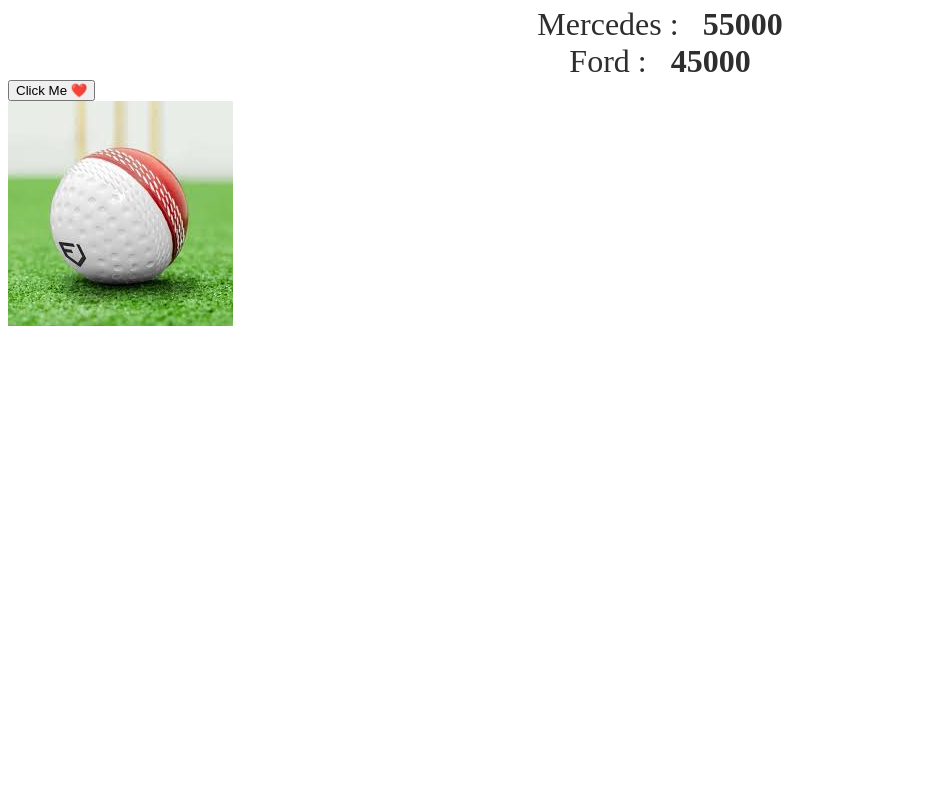
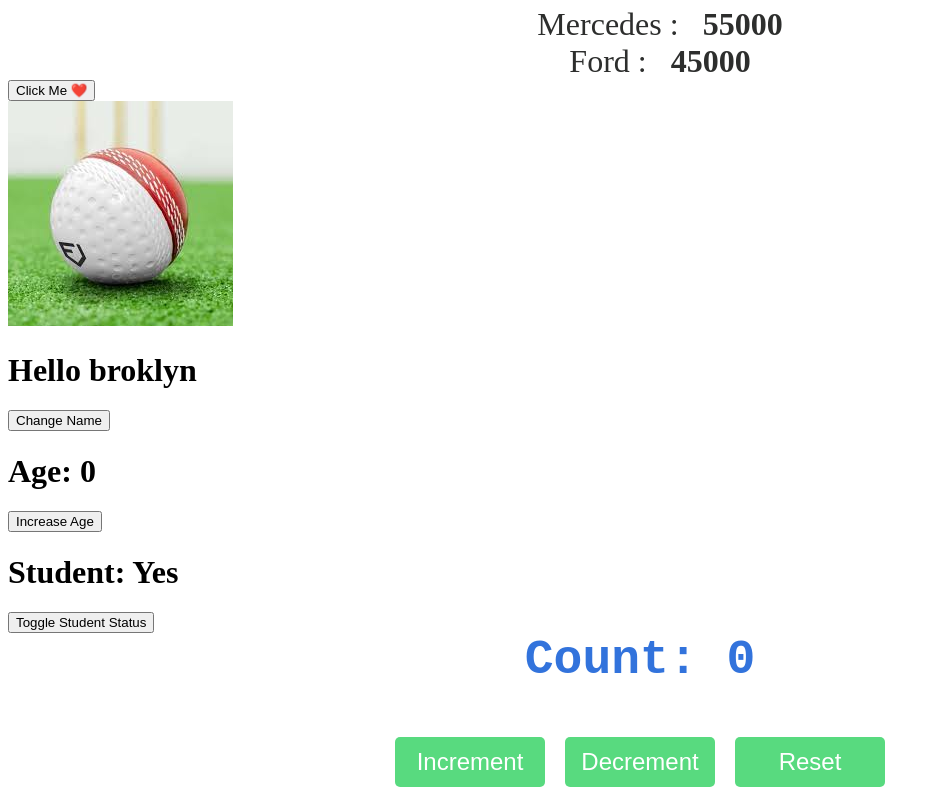
Before and after one commit to dev-olalekan/basic-app-react, a React (Vite) app: page / in a window 1280 px wide. Shown: the part 1905-2700 px from the top of the page, without its empty margins (0-940 px from the left). Before the commit the page ends 2243 px from the top, so only its background shows below. Built offline with nearby package versions, Linux system fonts and the light colour scheme.

Commit message:
use state hook

```diff
--- a/src/App.jsx
+++ b/src/App.jsx
@@ -6,6 +6,8 @@
 import Listing from "./Listing"
 import ClickingButton from "./Clickingbutton"
 import ClickingImage from "./Clickimage"
+import Hookings from "./Hookings"
+import Counter from "./Counter"
 
 function App() {
 
@@ -59,6 +61,12 @@
       {/* for the click image */}
       <ClickingImage />
 
+      {/* for usestate hook */}
+      <Hookings />
+
+      {/* for */}
+      <Counter />
+
     </div>
   )
 }
--- a/src/Clickimage.jsx
+++ b/src/Clickimage.jsx
@@ -5,7 +5,6 @@
 
     return (
         <div>
-            {/* <button onClick={}>click to change💕</button> */}
             <img src={imageurl} alt="" onClick={(e) => handleClick(e)} />
         </div>
     )
--- /dev/null
+++ b/src/Counter.jsx
@@ -0,0 +1,28 @@
+import React, { useState } from "react"
+
+function Counter() {
+    const [count, setCount] = useState(0)
+
+    const increment = () => {
+        setCount(count + 1)
+    }
+
+    const decrement = () => {
+        setCount(count - 1)
+    }
+
+    const reset = () => {
+        setCount(0)
+    }
+
+    return (
+        <div className="counter-container">
+            <h1 className="counter-display">Count: {count}</h1>
+            <button className="counter-button" onClick={increment}>Increment</button>
+            <button className="counter-button" onClick={decrement}>Decrement</button>
+            <button className="counter-button" onClick={reset}>Reset</button>
+        </div>
+    )
+}
+
+export default Counter
--- /dev/null
+++ b/src/Hookings.jsx
@@ -0,0 +1,36 @@
+import React, { useState } from "react"
+
+function Hookings() {
+    const [name, setName] = useState("broklyn")
+    const [age, setAge] = useState(0)
+    const [isStudent, setIsStudent] = useState(true)
+
+    const handleChangeName = () => {
+        setName("olalekan")
+    }
+
+    const handleChangeAge = () => {
+        setAge(age + 1)
+    }
+
+    const handleChangeStudent = () => {
+        setIsStudent(!isStudent)
+    }
+
+    return (
+        <div>
+            <h1>Hello {name}</h1>
+            <button onClick={handleChangeName}>Change Name</button>
+
+            {/* for the age  */}
+            <h1>Age: {age}</h1>
+            <button onClick={handleChangeAge}>Increase Age</button>
+
+            {/* for the student status */}
+            <h1>Student: {isStudent ? "Yes" : "No"}</h1>
+            <button onClick={handleChangeStudent}>Toggle Student Status</button>
+        </div>
+    )
+}
+
+export default Hookings
--- a/src/index.css
+++ b/src/index.css
@@ -80,3 +80,33 @@
   color: hsla(0, 0%, 0%, 0.1);
   cursor: pointer;
 }
+
+/* for counter component */
+
+.counter-container{
+  text-align: center;
+  font-family: 'Courier New', Courier, monospace;
+}
+
+.counter-display{
+  font-size: 3rem;
+  margin-top: 0;
+  margin-bottom: 50px;
+  color: hsl(217, 71%, 53%);
+}
+
+.counter-button{
+  width: 150px;
+  height: 50px;
+  font-size: 1.5rem;
+  margin: 0px 10px;
+  background-color: hsl(138, 64%, 60%);
+  color: white;
+  border: none;
+  border-radius: 5px;
+  cursor: pointer;
+}
+
+.counter-button:hover{
+  background-color: hsl(138, 64%, 50%);
+}
```
